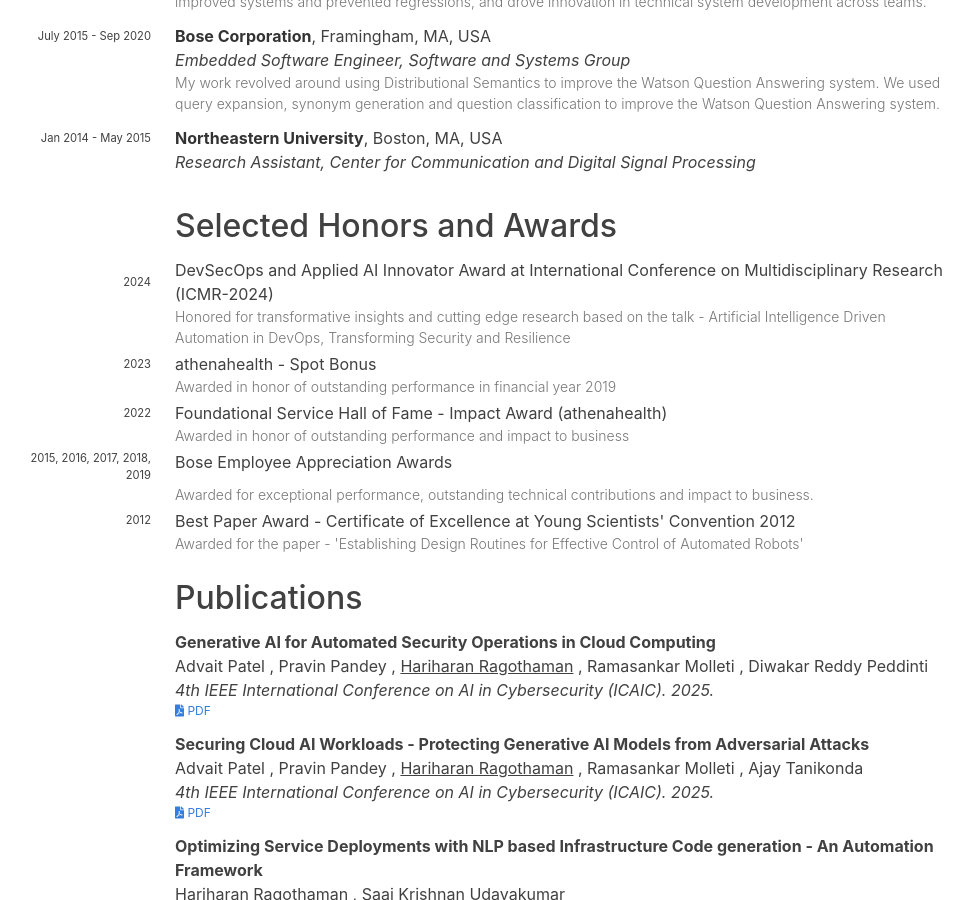
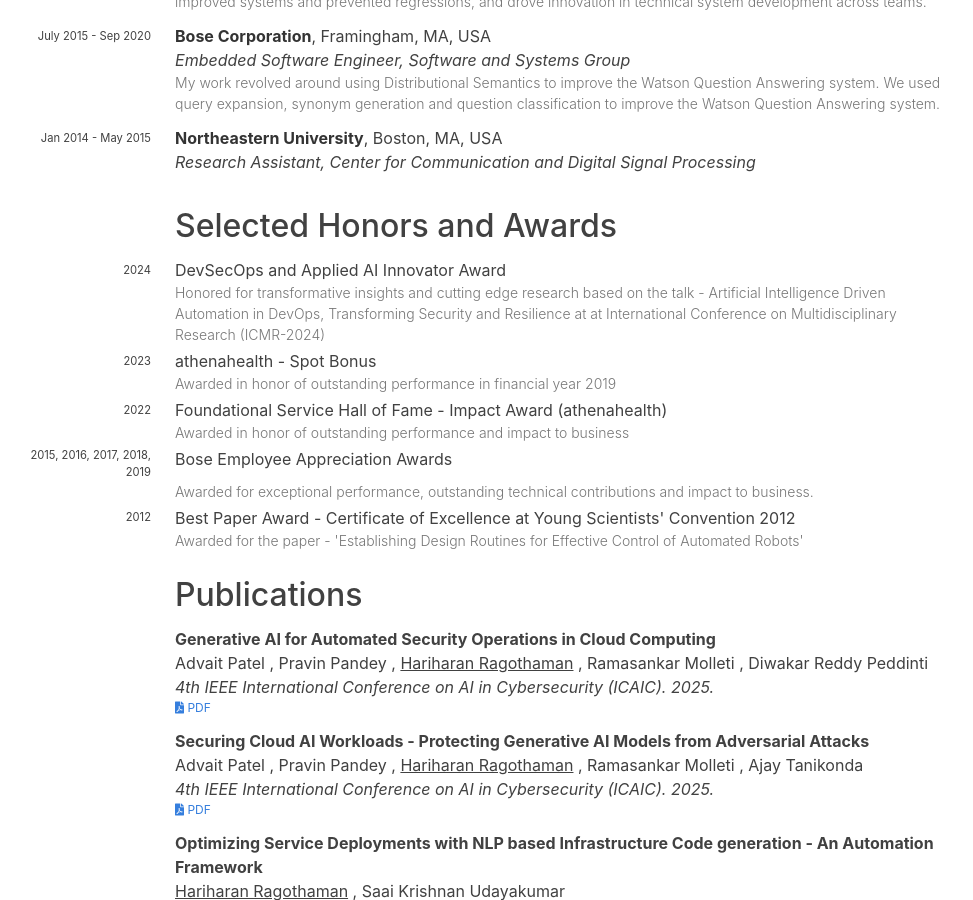
Before and after one commit to hariharanragothaman/hariharanragothaman.github.io, a Jekyll site: the page built from cv.md, in a window 1280 px wide and 900 px high, scrolled down 1022 px. Shown: the whole window, without its empty margins (157-1130 px from the left). Built offline with Jekyll 4.4.1, drawn with Linux system fonts in a browser that asks for light colours; nearby versions of some CDN libraries; some web fonts are replaced.

Commit message:
Polishes and Updates

```diff
--- a/_data/awards.yaml
+++ b/_data/awards.yaml
@@ -1,5 +1,5 @@
-- name: DevSecOps and Applied AI Innovator Award at International Conference on Multidisciplinary Research (ICMR-2024)
-  description: Honored for transformative insights and cutting edge research based on the talk - Artificial Intelligence Driven Automation in DevOps, Transforming Security and Resilience
+- name: DevSecOps and Applied AI Innovator Award
+  description: Honored for transformative insights and cutting edge research based on the talk - Artificial Intelligence Driven Automation in DevOps, Transforming Security and Resilience at at International Conference on Multidisciplinary Research (ICMR-2024)
   year: 2024
 
 - name: athenahealth - Spot Bonus
```
